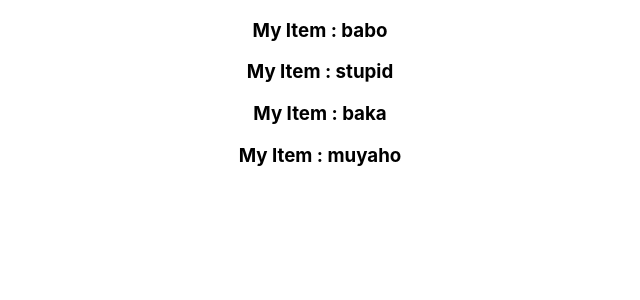
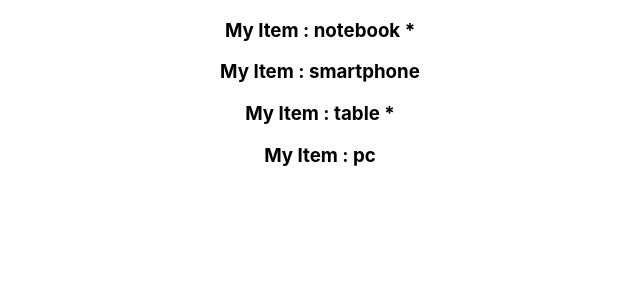
Before and after one commit to epicblues/react-practice, a React (Create React App) app in the folder cra/: page / in a window 1280 px wide. Shown: the top 300 px of the page, without its empty margins (320-960 px from the left). Built offline with nearby package versions, Linux system fonts and the light colour scheme.

Commit message:
cra conditional operator, mapping dataArray to components

```diff
--- a/cra/package.json
+++ b/cra/package.json
@@ -6,9 +6,14 @@
     "@testing-library/jest-dom": "^5.14.1",
     "@testing-library/react": "^11.2.7",
     "@testing-library/user-event": "^12.8.3",
+    "@types/jest": "^27.0.2",
+    "@types/node": "^16.9.6",
+    "@types/react": "^17.0.24",
+    "@types/react-dom": "^17.0.9",
     "react": "^17.0.2",
     "react-dom": "^17.0.2",
     "react-scripts": "4.0.3",
+    "typescript": "^4.4.3",
     "web-vitals": "^1.1.2"
   },
   "scripts": {
--- a/cra/src/App.js
+++ /dev/null
@@ -1,15 +0,0 @@
-import "./App.css";
-import Item from "./components/Item.jsx";
-
-function App() {
-  return (
-    <div className="App">
-      <Item item="babo" />
-      <Item item="stupid" />
-      <Item item="baka" />
-      <Item item="muyaho" />
-    </div>
-  );
-}
-
-export default App;
--- /dev/null
+++ b/cra/src/App.tsx
@@ -0,0 +1,49 @@
+import "./App.css";
+import Item from "./components/Item";
+import React, { useState } from 'react';
+
+// 다수의 컴포넌트 렌더링
+
+const items = [
+  {
+    id: 1,
+    name: "notebook",
+    checked: true
+  },
+  {
+    id: 2,
+    name: "smartphone",
+    checked: false
+  },
+  {
+    id: 3,
+    name: "table",
+    checked: true
+  },
+  {
+    id: 4,
+    name: "pc",
+    checked: false
+  }
+]
+
+const renderItem = (item: any) => <Item key={item.id} item={item.name} checked={item.checked} />
+
+function App() {
+  const [stateItems, setItems] = useState(items);
+  setTimeout(() => {
+    items.push({ id: 6, name: 'babo', checked: false });
+    console.log(items);
+  }, 1000)
+
+  console.log(stateItems == items);
+  return (
+    <div className="App">
+      {stateItems.map(renderItem
+      )}
+
+    </div>
+  );
+}
+
+export default App;
--- a/cra/src/components/Item.jsx
+++ /dev/null
@@ -1,7 +0,0 @@
-import React from "react";
-
-const Item = ({ item }) => {
-  return <h3>My Item : {item}</h3>;
-};
-
-export default Item;
--- /dev/null
+++ b/cra/src/components/Item.tsx
@@ -0,0 +1,19 @@
+import React from "react";
+
+interface propObj {
+  item: string,
+  checked: boolean
+}
+
+const Item = ({ item, checked }: propObj) => { // 매개변수로 props 전달 및 구조 분해
+  console.log(item);
+  return (
+    <h3>
+      My Item : {item} {checked && <b>*</b>}
+      {/* 조건부 렌더링 : 논리 연산자 이용 && 뒤의 표현식은 당연히 true를 리턴하니까 */}
+
+
+    </h3>);
+};
+
+export default Item;
--- a/cra/src/index.js
+++ b/cra/src/index.js
@@ -1,7 +1,7 @@
 import React from "react";
 import ReactDOM from "react-dom";
 import "./index.css";
-import App from "./App.js";
+import App from "./App.tsx";
 import reportWebVitals from "./reportWebVitals";
 
 ReactDOM.render(
--- /dev/null
+++ b/cra/src/react-app-env.d.ts
@@ -0,0 +1 @@
+/// <reference types="react-scripts" />
```
Also changed, not shown: cra/tsconfig.json (added, +26 -0 lines), 1 other file (tests, documents, lock files or other folders).
